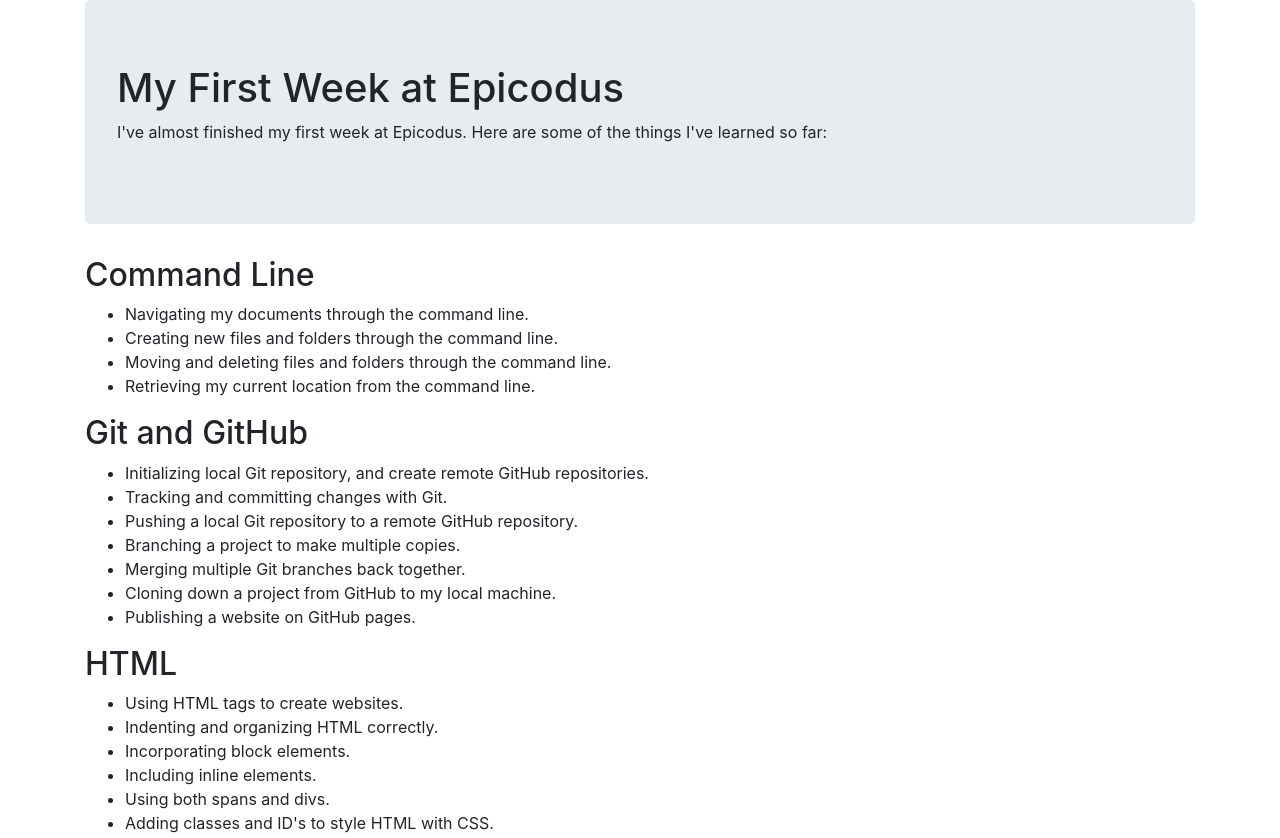
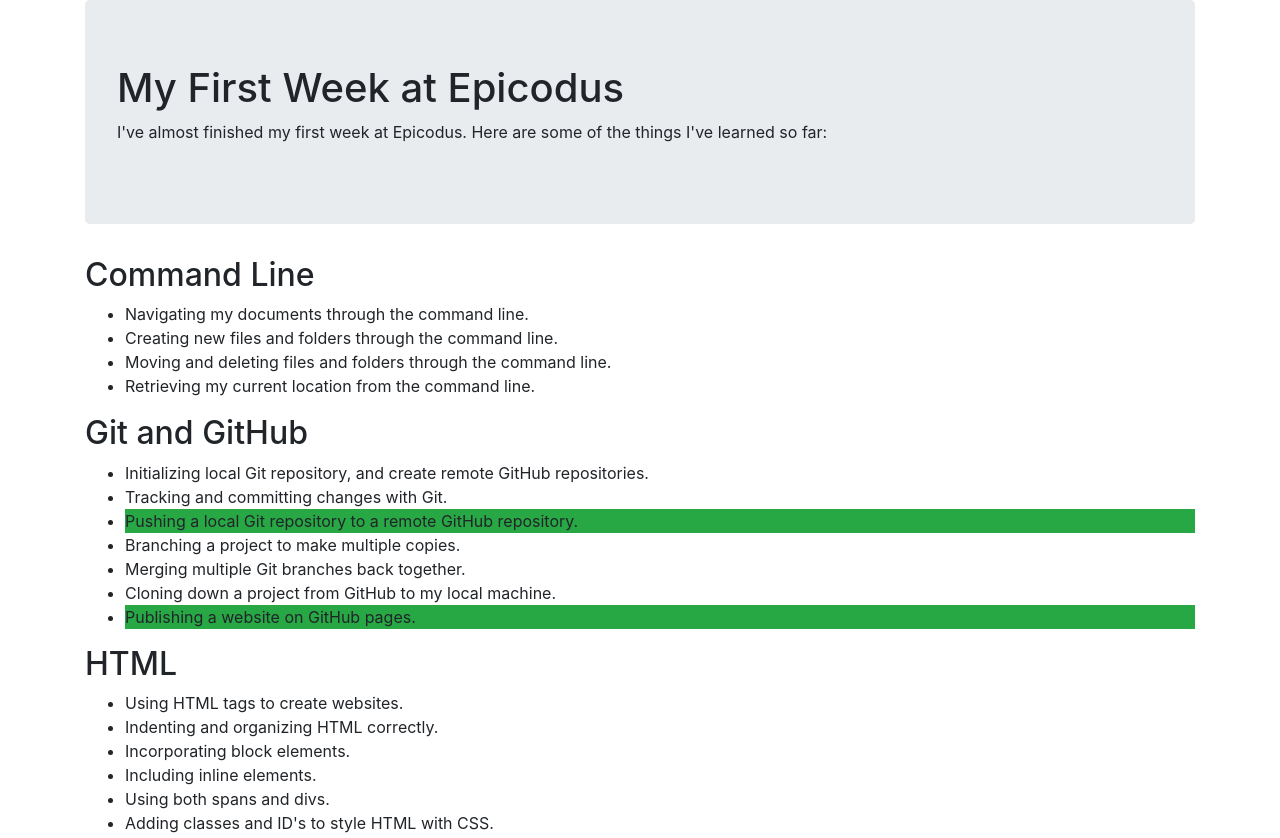
Before and after one commit to murphynd/week-in-review-, a plain HTML site: page index.html in a window 1280 px wide. Shown: the top 838 px of the page. Drawn offline with Linux system fonts and the light colour scheme.

Commit message:
add bg- success to html
Co- authored-by: Drew Lockhart <drewmlockhart@gmail.com>

```diff
--- a/index.html
+++ b/index.html
@@ -23,11 +23,11 @@
     <ul>
       <li>Initializing local Git repository, and create remote GitHub repositories.</li>
       <li>Tracking and committing changes with Git.</li>
-      <li>Pushing a local Git repository to a remote GitHub repository.</li>
+      <li class="bg-success">Pushing a local Git repository to a remote GitHub repository.</li>
       <li>Branching a project to make multiple copies.</li>
       <li>Merging multiple Git branches back together.</li>
       <li>Cloning down a project from GitHub to my local machine.</li>
-      <li>Publishing a website on GitHub pages.</li>
+      <li class="bg-success">Publishing a website on GitHub pages.</li>
     </ul>
     <h2>HTML</h2>
     <ul>
```
